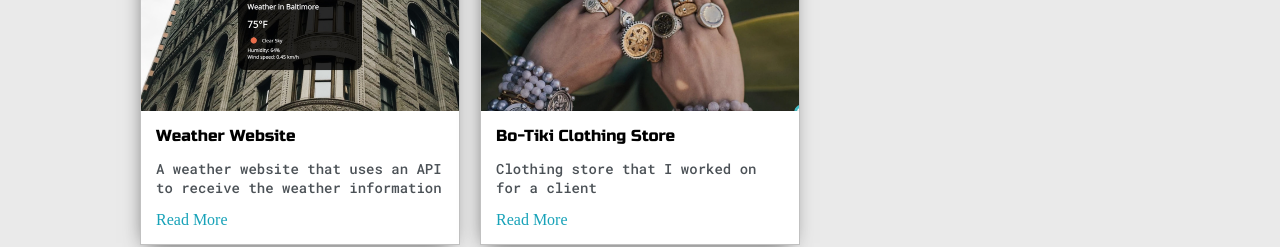
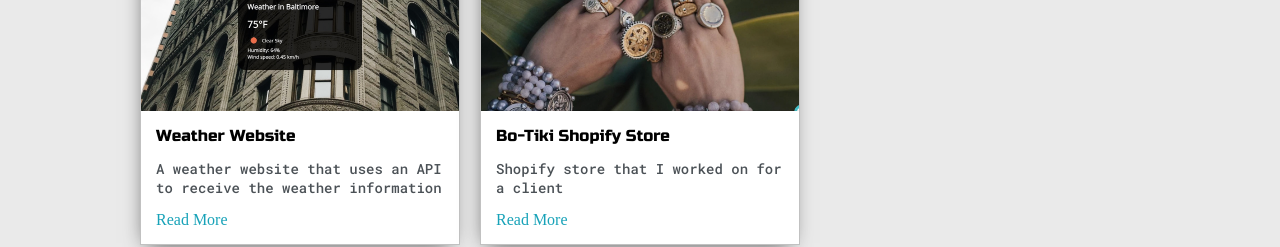
Before and after one commit to jmeegan2/Portfolio-Site, a website: page index.html in a window 1280 px wide. Shown: the part 1740-1987 px from the top of the page. Drawn offline with Linux system fonts and the light colour scheme.

Commit message:
changed heading titles

```diff
--- a/index.html
+++ b/index.html
@@ -187,8 +187,8 @@
 				<div class="post">
 					<img class="thumbnail" src="images/Bo-Tiki Homepage.png">
 					<div class="post-preview">
-						<h6 class="post-title">Bo-Tiki Clothing Store</h6>
-						<p class="post-intro">Clothing store that I worked on for a client
+						<h6 class="post-title">Bo-Tiki Shopify Store</h6>
+						<p class="post-intro">Shopify store that I worked on for a client
 						</p>
 						<a href="Bo-Tiki.html">Read More</a>
 					</div>
```
Also changed, not shown: Bo-Tiki.html (+1 -1 lines).
